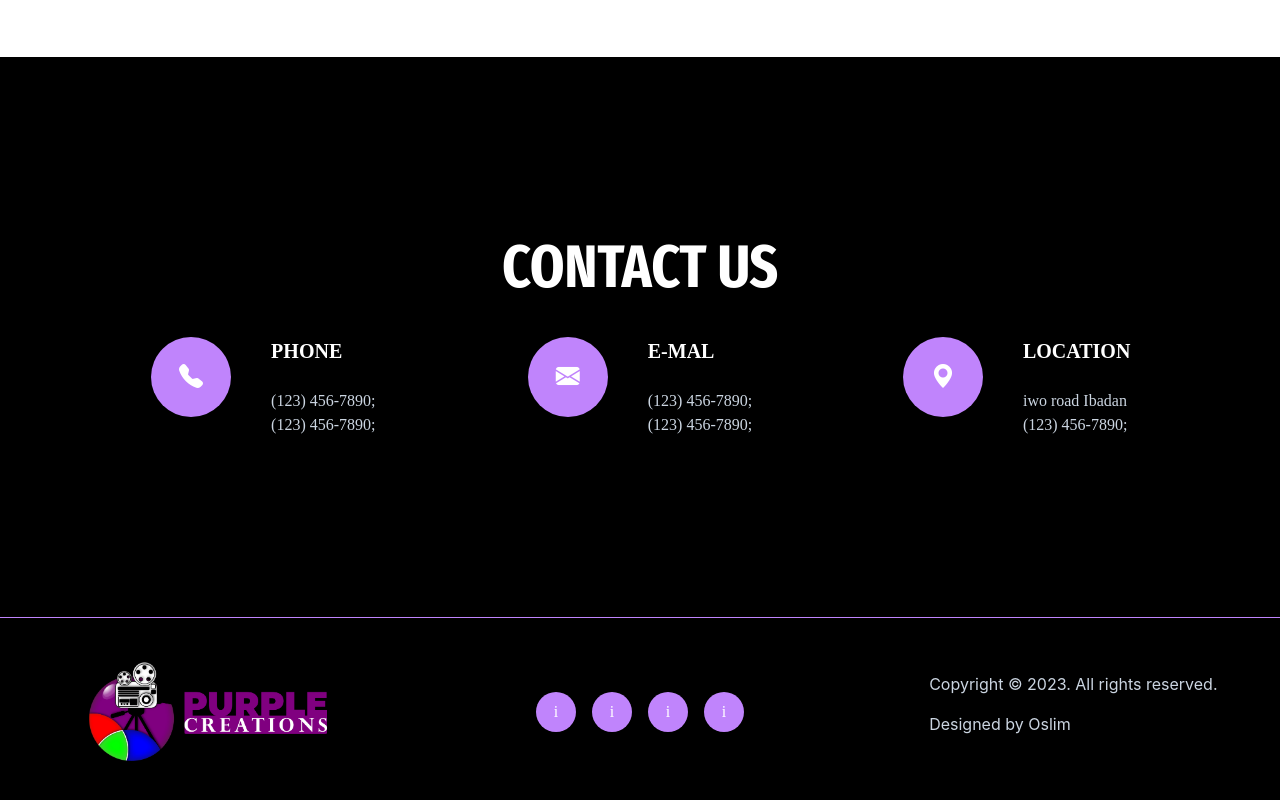
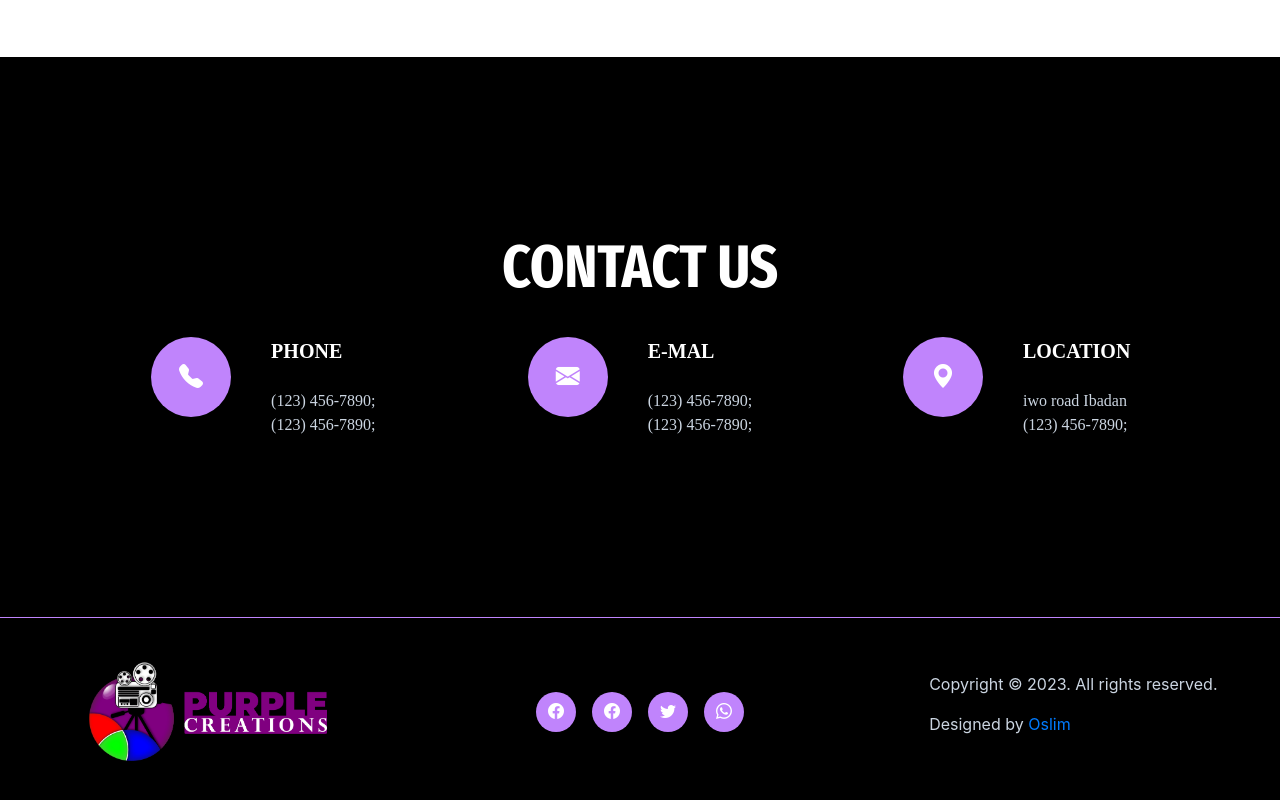
Before and after one commit to oslim4321/Adam-s-Video-Editor-Portfolio-, a Next.js app: page / in a window 1280 px wide. Shown: the part 5236-6036 px from the top of the page. Built offline with nearby package versions, Linux system fonts and the light colour scheme.

Commit message:
donr with footer

```diff
--- a/src/components/Footer.js
+++ b/src/components/Footer.js
@@ -1,23 +1,50 @@
+import Link from "next/link";
+
 const Footer = () => {
+  let socialMedia = [
+    {
+      icons: "facebook",
+      url: "#",
+    },
+    {
+      icons: "facebook",
+      url: "#",
+    },
+    {
+      icons: "twitter",
+      url: "#",
+    },
+    {
+      icons: "whatsapp",
+      url: "#",
+    },
+  ];
   return (
     <div className=" bg-black border-t border-purple-400">
       <div className=" grid grid-cols-1 md:grid-cols-2 lg:grid-cols-3 xl:grid-cols-3 sm:grid-cols-1 gap-x-5 md:place-items-center text-white gap-y-10 py-10">
         <div>
           <img src="/images/Logo with text.png" alt="" className="w-60" />
         </div>
-        <div className="flex items-center gap-x-4 ">
-          {[...Array(4)].map((i, elem) => (
-            <span
-              key={i}
-              className="w-10 h-10 bg-purple-400 rounded-full flexCenter transitioning hover:scale-125 cursor-pointer"
-            >
-              i
-            </span>
+        <div className="flex items-center gap-x-4 text-white ">
+          {socialMedia.map((elem, i) => (
+            <Link key={elem.icons} href={elem.url || "#"}>
+              <span
+                key={i}
+                className="w-10 h-10 bg-purple-400 rounded-full flexCenter transitioning hover:scale-125 cursor-pointer text-white"
+              >
+                <i className={`bi bi-${elem.icons}`}></i>
+              </span>
+            </Link>
           ))}
         </div>
         <div className="text-slate-300 items-center">
           <p>Copyright © 2023. All rights reserved.</p>
-          <p>Designed by Oslim</p>
+          <p>
+            Designed by{" "}
+            <Link target="_blank" href="https://web.facebook.com/selim.sooto/">
+              Oslim
+            </Link>
+          </p>
         </div>
       </div>
     </div>
```
